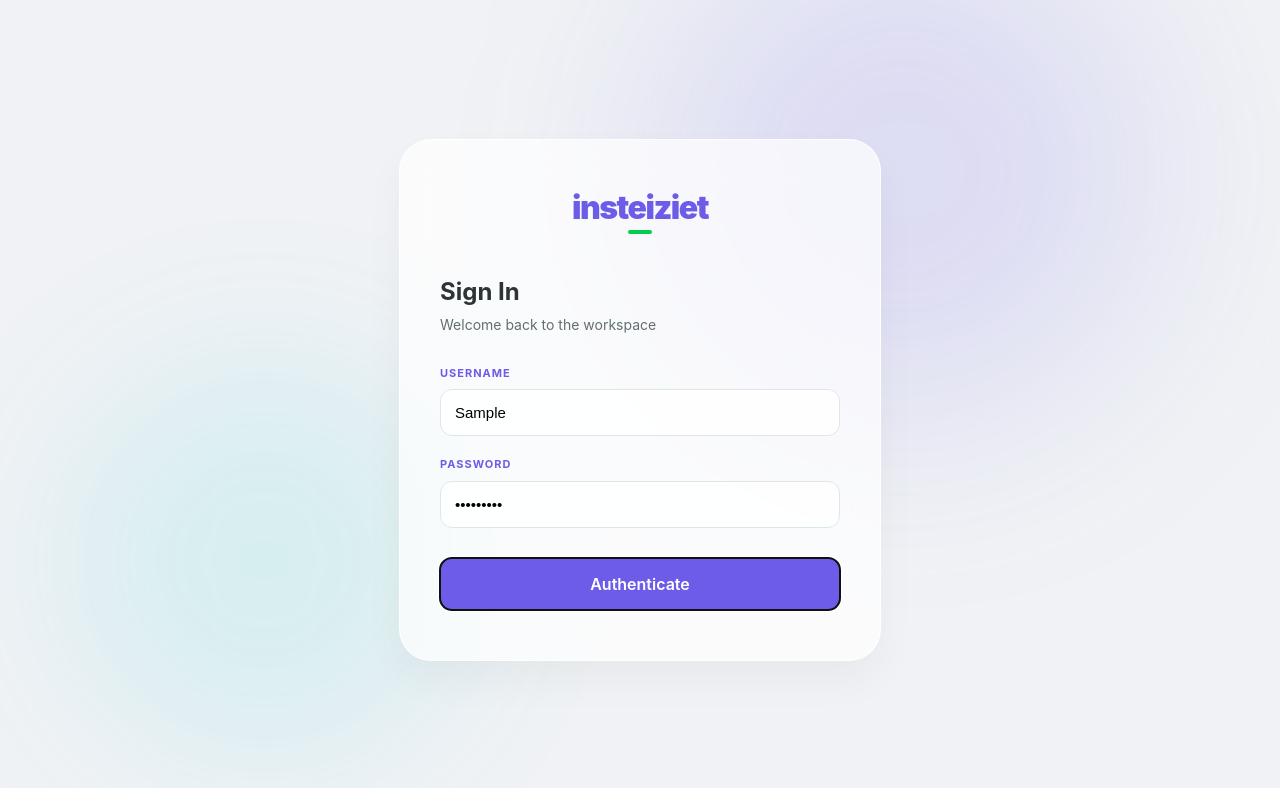
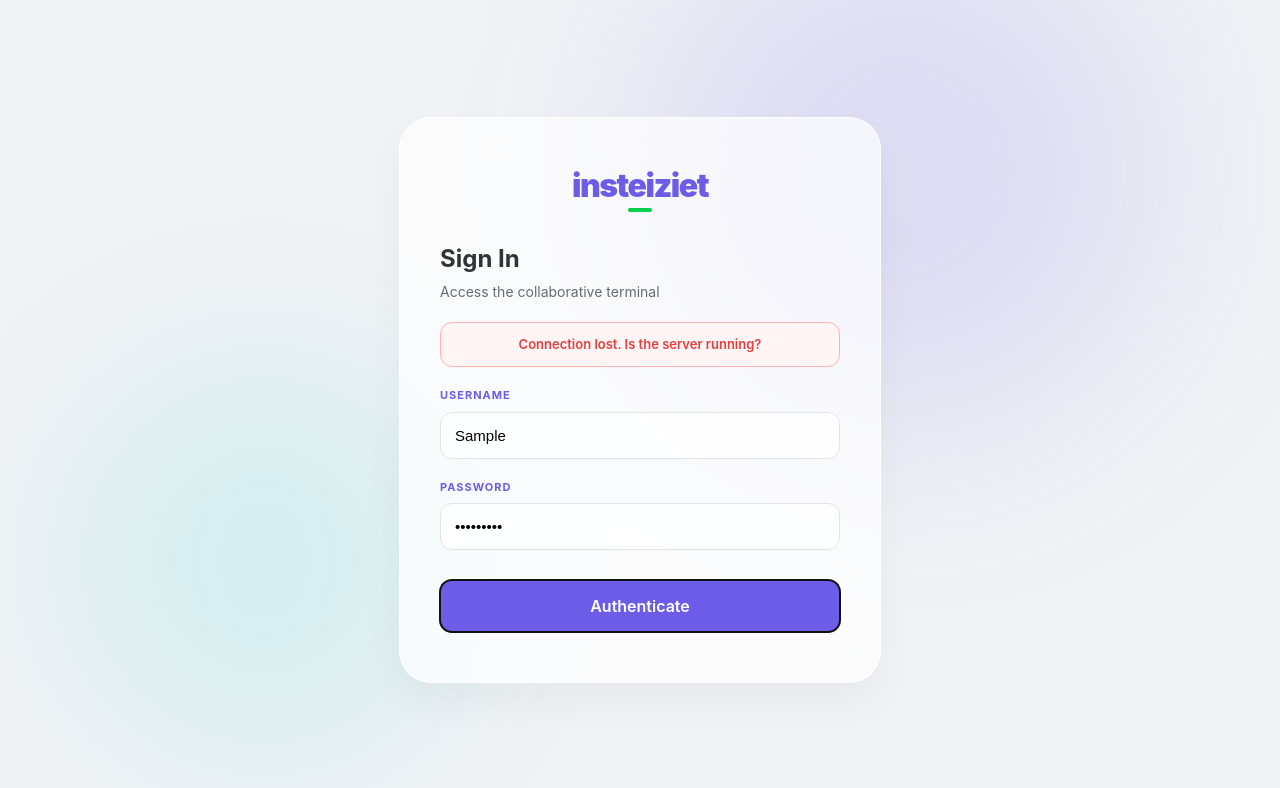
Before and after one commit to nishchayshroff2002/Instizeit, a React (Vite) app in the folder client/client/: page / in a window 1280 px wide. Both pictures are taken after typing "Sample", "Sample123" into the empty fields and a click on the button "Authenticate". Shown: the top 788 px of the page. Built offline with nearby package versions, Linux system fonts and the light colour scheme; no server answers.

Commit message:
login errors rectified

```diff
--- a/client/client/src/Login.jsx
+++ b/client/client/src/Login.jsx
@@ -4,25 +4,51 @@ import { useNavigate, useSearchParams } from "react-router-dom";
 export default function Login() {
   const [username, setUsername] = useState("");
   const [password, setPassword] = useState("");
+  const [status, setStatus] = useState({ message: "", type: "" }); // types: 'success', 'error', 'neutral'
   const navigate = useNavigate();
   const [searchParams] = useSearchParams();
   const SERVER_ADDRESS = import.meta.env.VITE_SERVER_ADDRESS;
 
   const handleSubmit = async (e) => {
     e.preventDefault();
-    sessionStorage.setItem("username", username);
+    setStatus({ message: "Verifying credentials...", type: "neutral" });
+
     try {
       const res = await fetch(`http://${SERVER_ADDRESS}/insert/user`, {
         method: "POST",
         headers: { "Content-Type": "application/json" },
         body: JSON.stringify({ username, password }),
       });
+
       const data = await res.json();
 
-      const redirectUrl = searchParams.get('redirectUrl');
-      navigate(redirectUrl || "/home");
+      if (res.status === 200) {
+        // User exists and password is correct
+        setStatus({ message: "Welcome back, user.", type: "success" });
+        sessionStorage.setItem("username", username);
+        setTimeout(() => {
+          const redirectUrl = searchParams.get('redirectUrl');
+          navigate(redirectUrl || "/home");
+        }, 1200);
+      }
+      else if (res.status === 201) {
+        // New user created
+        setStatus({ message: "New user initialized. Welcome.", type: "success" });
+        sessionStorage.setItem("username", username);
+        setTimeout(() => {
+          const redirectUrl = searchParams.get('redirectUrl');
+          navigate(redirectUrl || "/home");
+        }, 1200);
+      }
+      else if (res.status === 400) {
+        // User exists but password was wrong
+        setStatus({ message: "Access Denied: Incorrect password.", type: "error" });
+      } else {
+        setStatus({ message: data.message || "Authentication failed.", type: "error" });
+      }
     } catch (err) {
       console.error("Login error:", err);
+      setStatus({ message: "Connection lost. Is the server running?", type: "error" });
     }
   };
 
@@ -39,10 +65,22 @@ export default function Login() {
           <div style={brandUnderline}></div>
         </div>
 
-        <div style={{ textAlign: "left", marginBottom: "30px" }}>
+        <div style={{ textAlign: "left", marginBottom: "20px" }}>
           <h2 style={{ margin: 0, color: "#2d3436", fontSize: "24px", fontWeight: "700" }}>Sign In</h2>
-          <p style={{ color: "#636e72", fontSize: "14px", marginTop: "4px" }}>Welcome back to the workspace</p>
+          <p style={{ color: "#636e72", fontSize: "14px", marginTop: "4px" }}>Access the collaborative terminal</p>
         </div>
+
+        {/* Status Prompt */}
+        {status.message && (
+          <div style={{
+            ...statusBox,
+            backgroundColor: status.type === "error" ? "#fff5f5" : (status.type === "success" ? "#f0fff4" : "#f0f2f5"),
+            color: status.type === "error" ? "#e53e3e" : (status.type === "success" ? "#2f855a" : "#6c5ce7"),
+            border: `1px solid ${status.type === "error" ? "#feb2b2" : (status.type === "success" ? "#c6f6d5" : "#dfe6e9")}`
+          }}>
+            {status.message}
+          </div>
+        )}
 
         <form onSubmit={handleSubmit} style={formStyle}>
           <div style={inputGroup}>
@@ -72,8 +110,8 @@ export default function Login() {
           <button
             type="submit"
             style={buttonStyle}
-            onMouseOver={(e) => e.target.style.backgroundColor = "#5b4bc4"}
-            onMouseOut={(e) => e.target.style.backgroundColor = "#6c5ce7"}
+            onMouseOver={(e) => (e.target.style.backgroundColor = "#5b4bc4")}
+            onMouseOut={(e) => (e.target.style.backgroundColor = "#6c5ce7")}
           >
             Authenticate
           </button>
@@ -83,7 +121,7 @@ export default function Login() {
   );
 }
 
-/* ───────── Arctic Glass Styles ───────── */
+/* ───────── Styles ───────── */
 
 const containerStyle = {
   display: "flex",
@@ -100,22 +138,22 @@ const containerStyle = {
 
 const brandContainer = {
   textAlign: "center",
-  marginBottom: "40px",
+  marginBottom: "30px",
 };
 
 const brandName = {
   fontSize: "32px",
   fontWeight: "900",
-  color: "#6c5ce7", // Brand primary purple
+  color: "#6c5ce7",
   margin: 0,
   letterSpacing: "-1.5px",
-  textTransform: "lowercase", // Gives it a modern tech startup feel
+  textTransform: "lowercase",
 };
 
 const brandUnderline = {
   width: "24px",
   height: "4px",
-  backgroundColor: "#00ce4c", // Secondary accent green
+  backgroundColor: "#00ce4c",
   margin: "4px auto 0",
   borderRadius: "2px",
 };
@@ -157,6 +195,16 @@ const glassCardStyle = {
   boxShadow: "0 20px 40px rgba(0,0,0,0.04)",
 };
 
+const statusBox = {
+  padding: "12px",
+  borderRadius: "12px",
+  fontSize: "13px",
+  fontWeight: "600",
+  marginBottom: "20px",
+  textAlign: "center",
+  transition: "all 0.3s ease",
+};
+
 const formStyle = { display: "flex", flexDirection: "column", gap: "20px" };
 const inputGroup = { textAlign: "left" };
 const labelStyle = {
```
Also changed, not shown: 2 other files (tests, documents, lock files or other folders).
